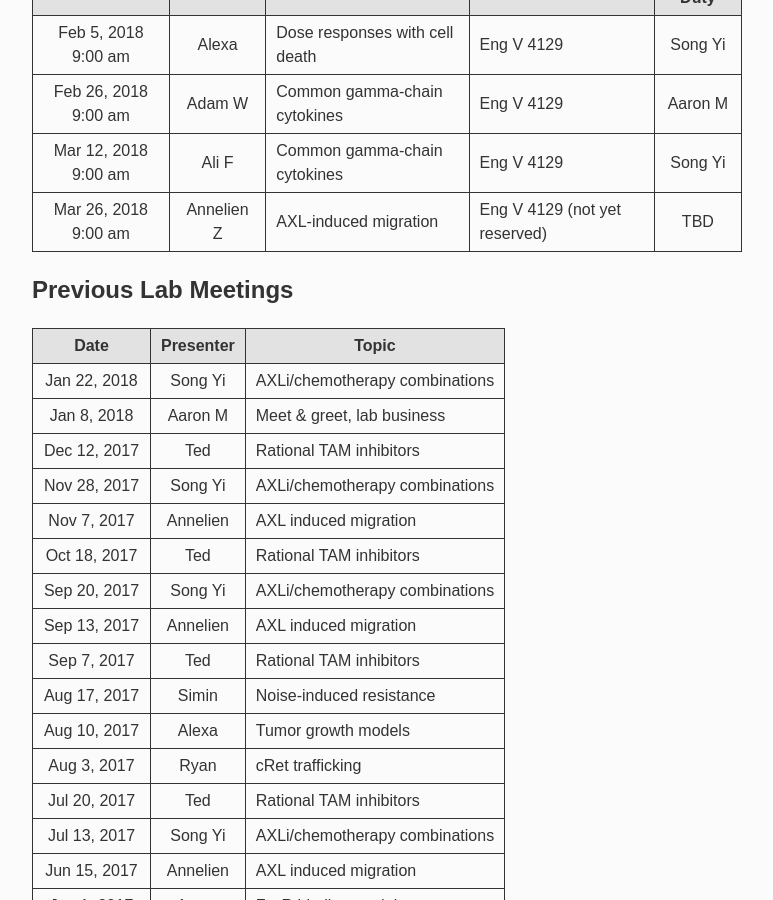
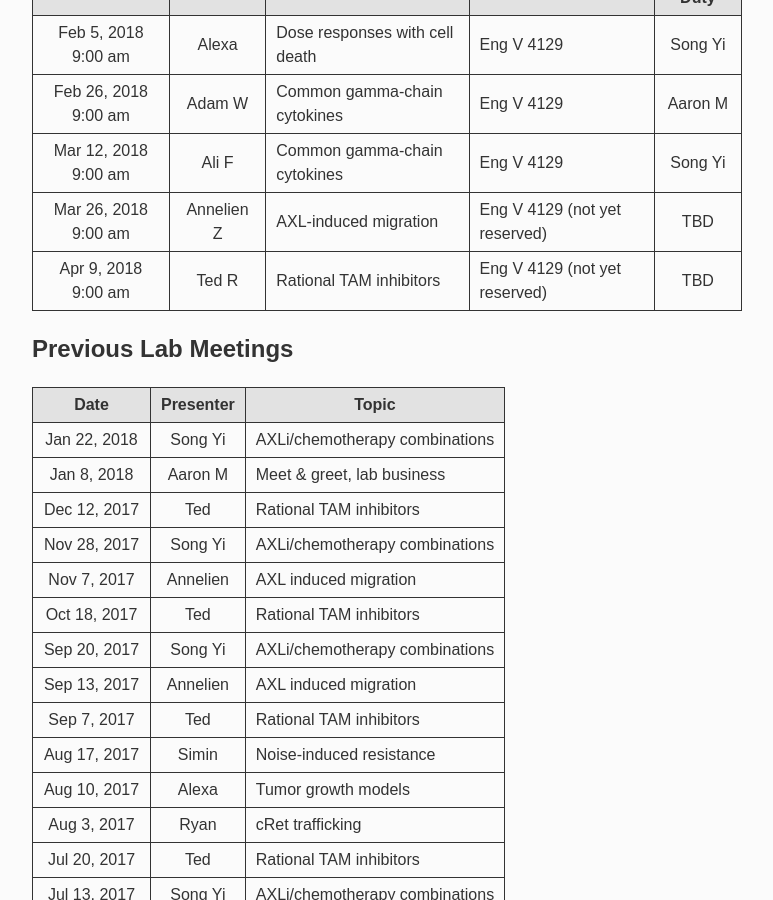
Before and after one commit to meyer-lab/asmlab.org, a Jekyll site: the page built from team/lab_meeting.md, in a window 1280 px wide and 900 px high, scrolled down 323 px. Shown: the whole window, without its empty margins (253-1026 px from the left). Built offline with Jekyll 4.4.1, drawn with Linux system fonts in a browser that asks for light colours; some web fonts are replaced.

Commit message:
Update meetings.yml

```diff
--- a/_data/meetings.yml
+++ b/_data/meetings.yml
@@ -128,3 +128,9 @@
   topic: AXL-induced migration
   room: Eng V 4129 (not yet reserved)
   treats: TBD
+
+- date: 2018-04-09 9:00:00
+  presenter: Ted R
+  topic: Rational TAM inhibitors
+  room: Eng V 4129 (not yet reserved)
+  treats: TBD
```
